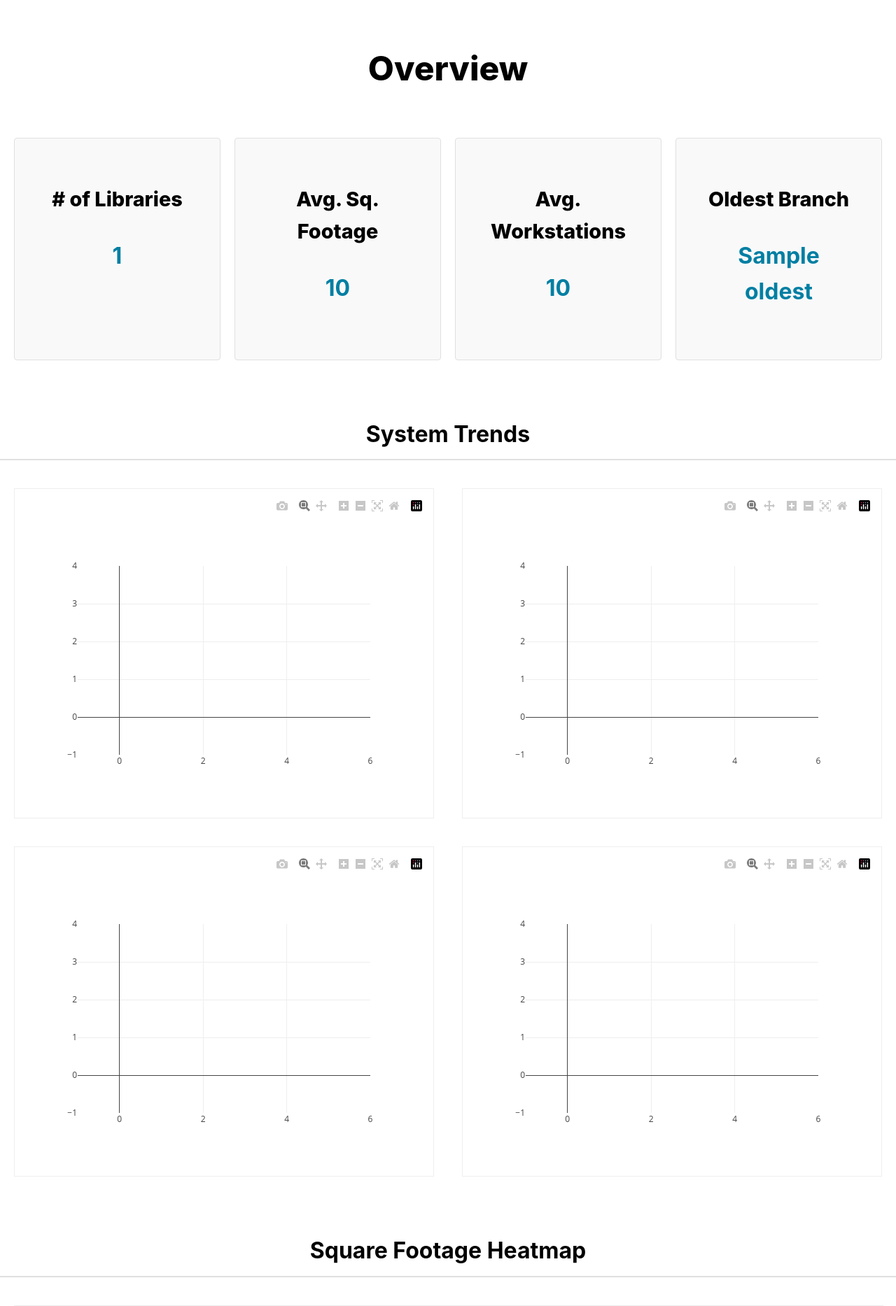
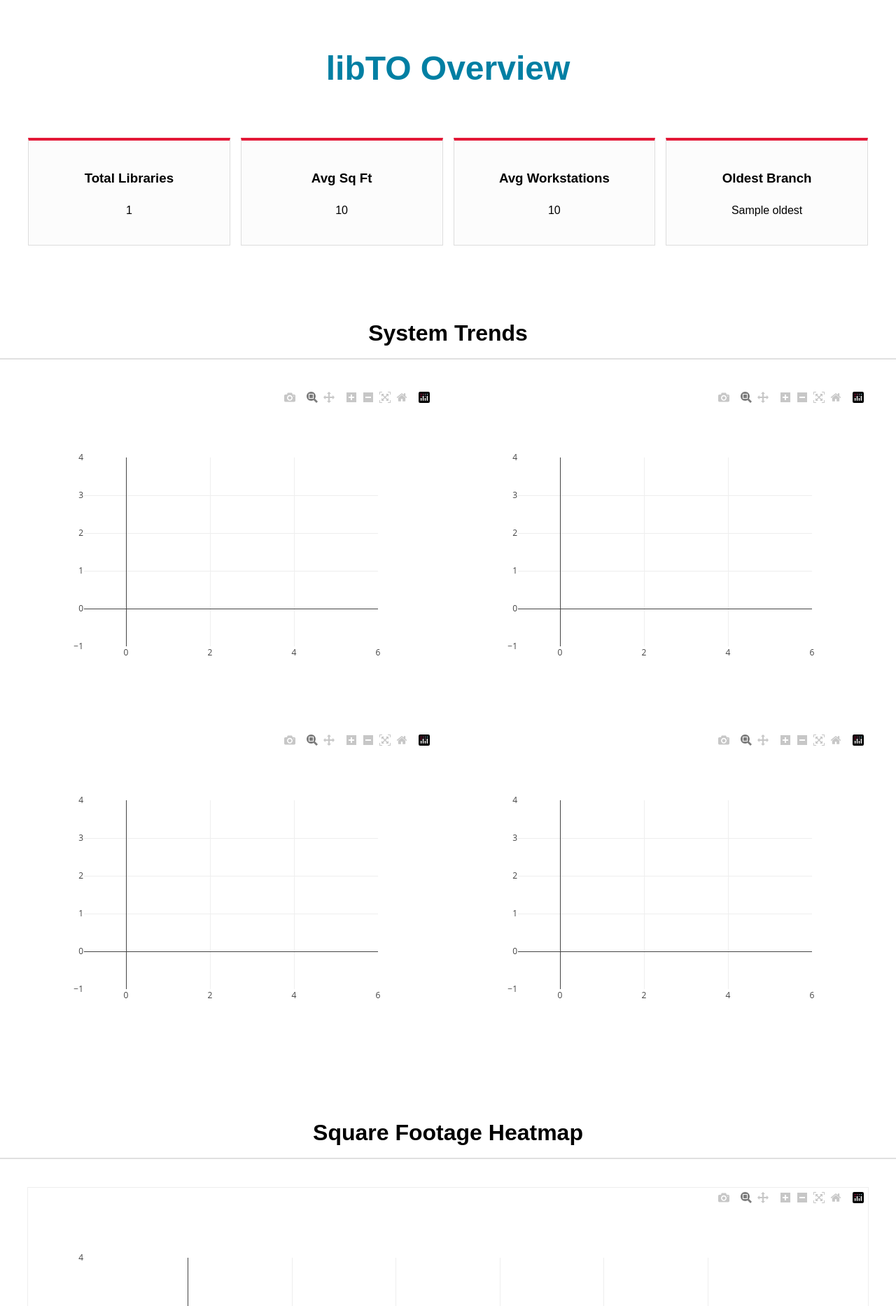
Before and after one commit to edimaudo/LibTO, a FastAPI app: template templates/overview.html in a window 1280 px wide. Shown: the top 1867 px of the page at 70% size. Run offline with FastAPI, Linux system fonts and the light colour scheme; the template is opened without the code that fills it: most values are stand-ins (such as "Sample title", 1, 10 or a date in 2020); some libraries are stand-ins or nearby versions.

Commit message:
Update overview.html

```diff
--- a/templates/overview.html
+++ b/templates/overview.html
@@ -6,134 +6,81 @@
     <script src="https://cdn.plot.ly/plotly-latest.min.js"></script>
     <title>libTO | Overview</title>
     <style>
-        /* Specific overrides for this page */
-        .overview-header {
-            text-align: center;
-            padding: 60px 0 20px;
+        body { text-align: center; font-family: sans-serif; }
+
+        .header-section { margin: 60px 0; }
+        .header-section h1 { font-size: 3rem; color: #007FA3; }
+
+        /* KPI Cards in one line */
+        .kpi-row {
+            display: flex;
+            justify-content: center;
+            gap: 15px;
+            max-width: 1200px;
+            margin: 0 auto 80px auto;
         }
 
-        .overview-header h1 {
-            font-size: 3rem;
-            font-weight: 800;
-            margin: 0;
+        .kpi-card {
+            flex: 1;
+            padding: 20px;
+            border: 1px solid #ddd;
+            border-top: 4px solid #E31837;
+            background: #fcfcfc;
         }
 
-        /* 4 Pillars in one line */
-        .pillars-row {
-            display: grid;
-            grid-template-columns: repeat(4, 1fr);
-            gap: 20px;
-            max-width: 1400px;
-            margin: 40px auto;
-            padding: 0 20px;
-        }
+        /* Spacing and Centralization for Charts */
+        .section-title { margin-top: 100px; font-size: 2rem; }
 
-        .section-title {
-            text-align: center;
-            margin: 80px 0 40px;
-            font-size: 2rem;
-            font-weight: 700;
-            clear: both;
-        }
-
-        /* Grid for 2x2 charts */
         .charts-grid {
             display: grid;
             grid-template-columns: 1fr 1fr;
             gap: 40px;
-            max-width: 1400px;
-            margin: 0 auto 60px;
-            padding: 0 20px;
+            max-width: 1200px;
+            margin: 40px auto;
         }
 
-        .chart-box {
-            min-height: 450px;
-            background: #ffffff;
-            border: 1px solid #eee;
-            padding: 10px;
-        }
-
-        .heatmap-container {
-            max-width: 1400px;
-            margin: 0 auto 100px;
-            padding: 0 20px;
-        }
+        .chart-container { height: 450px; width: 100%; border: 1px solid #eee; }
 
         #heatmap-viz {
             height: 600px;
-            width: 100%;
+            max-width: 1200px;
+            margin: 40px auto 100px auto;
             border: 1px solid #eee;
         }
     </style>
 </head>
-<body class="light-theme">
+<body>
 
-<header class="overview-header">
-    <h1>Overview</h1>
-</header>
+<div class="header-section">
+    <h1>libTO Overview</h1>
+    </div>
 
-<main>
-    <section class="pillars-row">
-        <div class="pillar-card">
+<div class="kpi-row">
+    <div class="kpi-card"><h3>Total Libraries</h3><p>{{ kpis.count }}</p></div>
+    <div class="kpi-card"><h3>Avg Sq Ft</h3><p>{{ kpis.avg_sq_ft }}</p></div>
+    <div class="kpi-card"><h3>Avg Workstations</h3><p>{{ kpis.avg_ws }}</p></div>
+    <div class="kpi-card"><h3>Oldest Branch</h3><p>{{ kpis.oldest }}</p></div>
+</div>
 
-            <h2 style="text-align: center;"># of Libraries</h2>
+<h2 class="section-title">System Trends</h2>
+<div class="charts-grid">
+    <div id="reg"></div>
+    <div id="circ"></div>
+    <div id="visits"></div>
+    <div id="ws"></div>
+</div>
 
-            <p class="kpi-value" style="text-align: center; font-size: 2rem; font-weight: bold; color: var(--tpl-accent-blue);">{{ kpis.count }}</p>
-        </div>
-        <div class="pillar-card">
-
-            <h2 style="text-align: center;">Avg. Sq. Footage</h2>
-
-            <p class="kpi-value" style="text-align: center; font-size: 2rem; font-weight: bold; color: var(--tpl-accent-blue);">{{ kpis.avg_sq_ft }}</p>
-        </div>
-        <div class="pillar-card">
-
-            <h2 style="text-align: center;">Avg. Workstations</h2>
-
-            <p class="kpi-value" style="text-align: center; font-size: 2rem; font-weight: bold; color: var(--tpl-accent-blue);">{{ kpis.avg_ws }}</p>
-        </div>
-        <div class="pillar-card">
-
-            <h2 style="text-align: center;">Oldest Branch</h2>
-
-            <p class="kpi-value" style="text-align: center; font-size: 2rem; font-weight: bold; color: var(--tpl-accent-blue);">{{ kpis.oldest }}</p>
-        </div>
-    </section>
-
-    <h2 class="section-title">System Trends</h2>
-    <section class="charts-grid">
-        <div id="chart-reg" class="chart-box"></div>
-        <div id="chart-circ" class="chart-box"></div>
-        <div id="chart-visits" class="chart-box"></div>
-        <div id="chart-ws" class="chart-box"></div>
-    </section>
-
-    <h2 class="section-title">Square Footage Heatmap</h2>
-    <section class="heatmap-container">
-        <div id="heatmap-viz"></div>
-    </section>
-</main>
+<h2 class="section-title">Square Footage Heatmap</h2>
+<div id="heatmap-viz"></div>
 
 <script>
-    // Configuration to make charts responsive
-    const config = { responsive: true };
-
-    // The JSON.parse( ... | safe ) pattern is the most reliable way to load Plotly data
-    try {
-        const dataReg = JSON.parse('{{ charts.reg | safe }}');
-        const dataCirc = JSON.parse('{{ charts.circ | safe }}');
-        const dataVisits = JSON.parse('{{ charts.visits | safe }}');
-        const dataWS = JSON.parse('{{ charts.ws | safe }}');
-        const dataHeatmap = JSON.parse('{{ heatmap | safe }}');
-
-        Plotly.newPlot('chart-reg', dataReg.data, dataReg.layout, config);
-        Plotly.newPlot('chart-circ', dataCirc.data, dataCirc.layout, config);
-        Plotly.newPlot('chart-visits', dataVisits.data, dataVisits.layout, config);
-        Plotly.newPlot('chart-ws', dataWS.data, dataWS.layout, config);
-        Plotly.newPlot('heatmap-viz', dataHeatmap.data, dataHeatmap.layout, config);
-    } catch (err) {
-        console.error("Plotly Rendering Error:", err);
-    }
+    // Explicitly parsing the JSON and targeting IDs
+    const config = {responsive: true};
+    Plotly.newPlot('reg', {{ charts.reg | safe }}, config);
+    Plotly.newPlot('circ', {{ charts.circ | safe }}, config);
+    Plotly.newPlot('visits', {{ charts.visits | safe }}, config);
+    Plotly.newPlot('ws', {{ charts.ws | safe }}, config);
+    Plotly.newPlot('heatmap-viz', {{ heatmap | safe }}, config);
 </script>
 
 </body>
```
